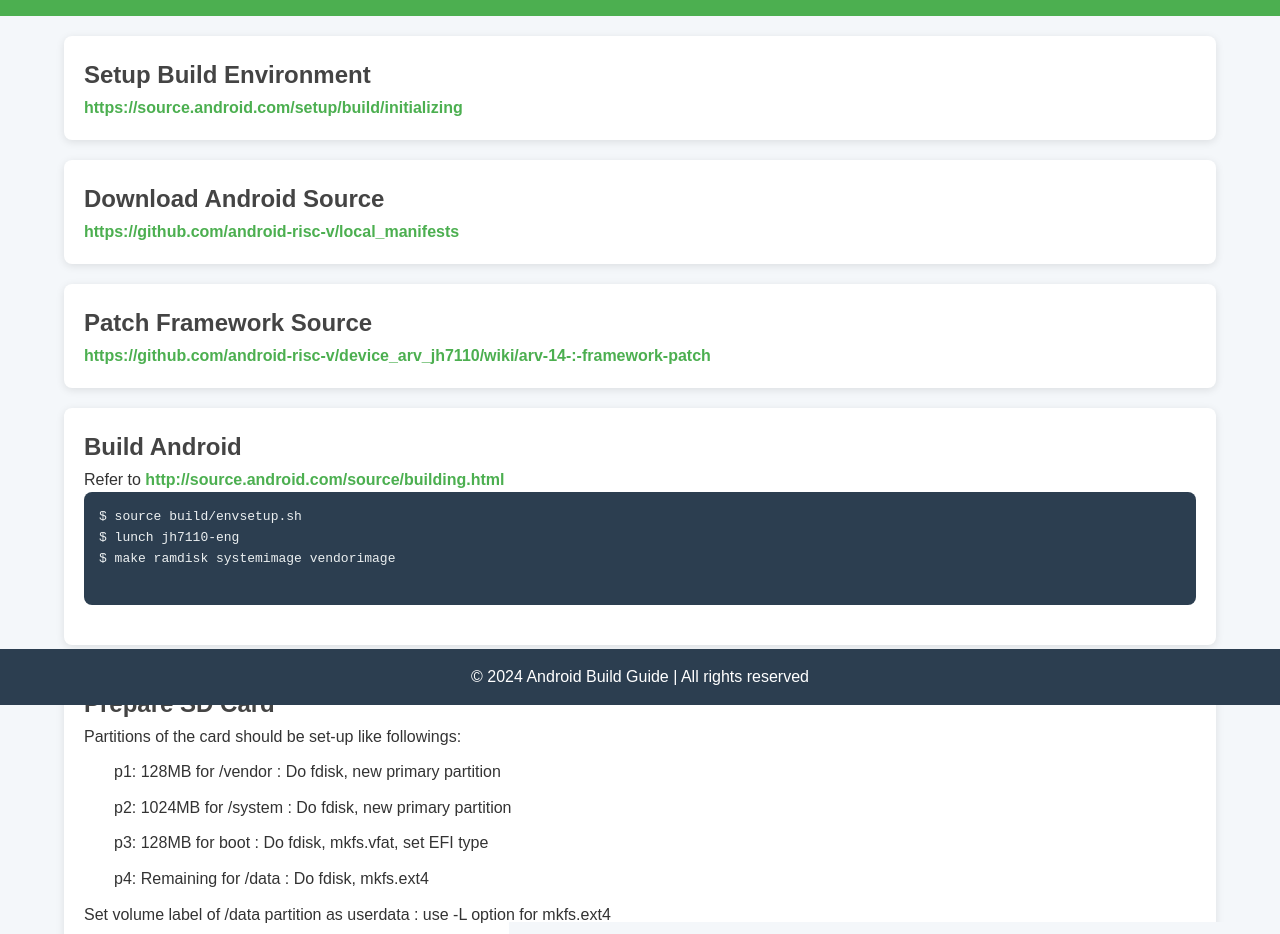
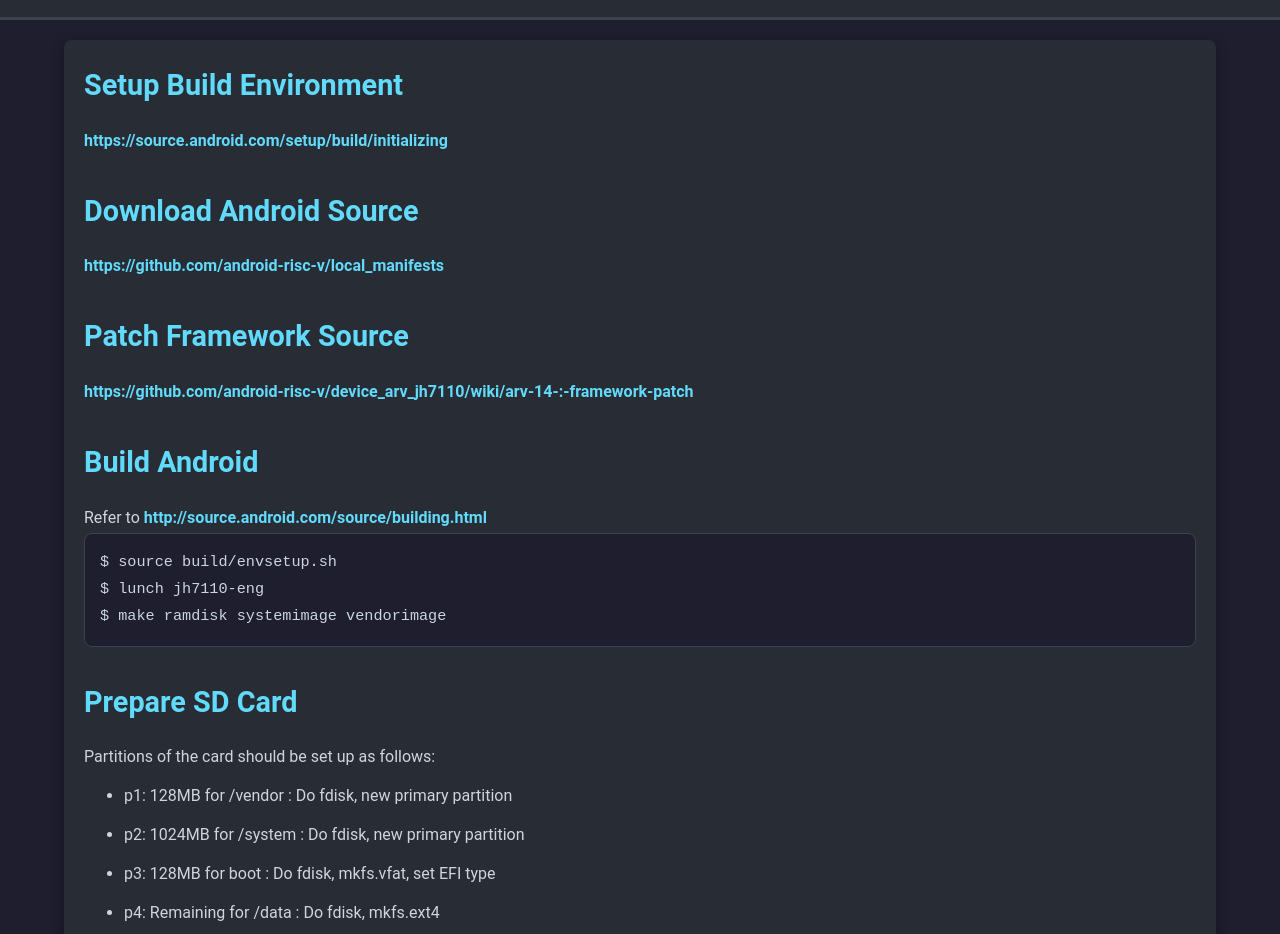
Before and after one commit to dnguyenhoang/dnguyenhoang.github.io, a plain HTML site: page index.html in a window 1280 px wide. Shown: the part 95-1029 px from the top of the page. Drawn offline with Linux system fonts and the light colour scheme.

Commit message:
Update index.html

```diff
--- a/index.html
+++ b/index.html
@@ -13,34 +13,34 @@
         }
 
         body {
-            font-family: 'Arial', sans-serif;
-            background-color: #f4f7fa;
-            color: #333;
-            line-height: 1.6;
+            font-family: 'Roboto', Arial, sans-serif;
+            background-color: #1e1e2f;
+            color: #d1d5db;
+            line-height: 1.8;
             margin: 0;
             padding: 0;
         }
 
         header {
-            background-color: #4CAF50;
-            color: white;
+            background-color: #282c34;
+            color: #61dafb;
             padding: 20px;
             text-align: center;
+            border-bottom: 3px solid #3d414d;
         }
 
         h1 {
-            font-size: 2rem;
-            margin-bottom: 20px;
-            color: #333;
+            font-size: 2.5rem;
         }
 
         h2 {
-            font-size: 1.5rem;
-            color: #444;
+            font-size: 1.8rem;
+            color: #61dafb;
+            margin-bottom: 15px;
         }
 
         a {
-            color: #4CAF50;
+            color: #61dafb;
             text-decoration: none;
             font-weight: bold;
         }
@@ -53,49 +53,49 @@
             width: 90%;
             max-width: 1200px;
             margin: 20px auto;
+            padding: 20px;
+            background-color: #282c34;
+            border-radius: 8px;
+            box-shadow: 0 4px 12px rgba(0, 0, 0, 0.4);
         }
 
         .content-section {
-            background-color: #fff;
-            border-radius: 8px;
-            box-shadow: 0 2px 8px rgba(0, 0, 0, 0.1);
-            padding: 20px;
-            margin-bottom: 20px;
+            margin-bottom: 30px;
         }
 
         .content-section ul {
-            list-style-type: none;
-            margin-left: 20px;
+            list-style-type: disc;
+            margin-left: 40px;
+            color: #d1d5db;
         }
 
         .content-section ul li {
             margin: 10px 0;
-            padding-left: 10px;
         }
 
         .code-block {
-            background-color: #2c3e50;
-            color: #ecf0f1;
+            background-color: #1e1e2f;
+            color: #cbd5e1;
+            border: 1px solid #3d414d;
+            border-radius: 8px;
             padding: 15px;
-            border-radius: 8px;
             font-family: 'Courier New', Courier, monospace;
-            margin-bottom: 20px;
+            font-size: 0.95rem;
             overflow-x: auto;
         }
 
-        .code-block code {
+        .code-block pre {
             white-space: pre-wrap;
             word-wrap: break-word;
         }
 
         footer {
-            background-color: #2c3e50;
-            color: white;
+            background-color: #282c34;
+            color: #61dafb;
             text-align: center;
-            padding: 15px 0;
-            position: fixed;
-            width: 100%;
-            bottom: 0;
+            padding: 15px;
+            margin-top: 40px;
+            border-top: 3px solid #3d414d;
         }
     </style>
 </head>
@@ -126,34 +126,30 @@
         <h2>Build Android</h2>
         <p>Refer to <a href="http://source.android.com/source/building.html" target="_blank">http://source.android.com/source/building.html</a></p>
         <div class="code-block">
-            <pre>
-$ source build/envsetup.sh
+            <pre>$ source build/envsetup.sh
 $ lunch jh7110-eng
-$ make ramdisk systemimage vendorimage
-            </pre>
+$ make ramdisk systemimage vendorimage</pre>
         </div>
     </div>
 
     <div class="content-section">
         <h2>Prepare SD Card</h2>
-        <p>Partitions of the card should be set-up like followings:</p>
+        <p>Partitions of the card should be set up as follows:</p>
         <ul>
             <li>p1: 128MB for /vendor : Do fdisk, new primary partition</li>
             <li>p2: 1024MB for /system : Do fdisk, new primary partition</li>
             <li>p3: 128MB for boot : Do fdisk, mkfs.vfat, set EFI type</li>
             <li>p4: Remaining for /data : Do fdisk, mkfs.ext4</li>
         </ul>
-        <p>Set volume label of /data partition as userdata : use -L option for mkfs.ext4</p>
+        <p>Set volume label of /data partition as userdata: use -L option for mkfs.ext4</p>
     </div>
 
     <div class="content-section">
         <h2>Write System & Vendor Partition</h2>
         <div class="code-block">
-            <pre>
-$ cd out/target/product/jh7110
-$ sudo dd if=vendor.img of=/dev/&lt;p1&gt; bs=1M
-$ sudo dd if=system.img of=/dev/&lt;p2&gt; bs=1M
-            </pre>
+            <pre>$ cd out/target/product/jh7110
+$ sudo dd if=vendor.img of=/dev/<p1> bs=1M
+$ sudo dd if=system.img of=/dev/<p2> bs=1M</pre>
         </div>
     </div>
 
@@ -168,40 +164,30 @@
 
         <h3>Install Cross-Compiler</h3>
         <div class="code-block">
-            <pre>
-$ sudo apt install gcc-riscv64-linux-gnu
-            </pre>
+            <pre>$ sudo apt install gcc-riscv64-linux-gnu</pre>
         </div>
 
         <h3>Git Clone Kernel Source</h3>
-        <div class="code-block">
-            <pre>
-$ git clone https://github.com/android-risc-v/kernel_arv
-            </pre>
-        </div>
+        <p><a href="https://github.com/android-risc-v/kernel_arv" target="_blank">https://github.com/android-risc-v/kernel_arv</a></p>
 
         <h3>Build the Kernel</h3>
         <div class="code-block">
-            <pre>
-$ ARCH=riscv scripts/kconfig/merge_config.sh arch/riscv/configs/defconfig kernel/configs/android-base.config kernel/configs/android-recommended.config
-$ ARCH=riscv CROSS_COMPILE=riscv64-linux-gnu- make Image.gz starfive/jh7110-starfive-visionfive-2-v1.2a.dtb
-            </pre>
+            <pre>$ ARCH=riscv scripts/kconfig/merge_config.sh arch/riscv/configs/defconfig kernel/configs/android-base.config kernel/configs/android-recommended.config
+$ ARCH=riscv CROSS_COMPILE=riscv64-linux-gnu- make Image.gz starfive/jh7110-starfive-visionfive-2-v1.2a.dtb</pre>
         </div>
     </div>
 
     <div class="content-section">
         <h2>Copy Kernel Binaries to Boot Partition</h2>
         <div class="code-block">
-            <pre>
-&lt;kernel directory&gt;/arch/riscv/boot/Image.gz to p3:/
-&lt;kernel directory&gt;/arch/riscv/boot/dts/starfive/jh7110-starfive-visionfive-2-v1.2a.dtb to p3:/dtbs/starfive/
-            </pre>
+            <pre>&lt;kernel directory&gt;/arch/riscv/boot/Image.gz to p3:/
+&lt;kernel directory&gt;/arch/riscv/boot/dts/starfive/jh7110-starfive-visionfive-2-v1.2a.dtb to p3:/dtbs/starfive/</pre>
         </div>
     </div>
 
     <div class="content-section">
-        <p>Use -j[n] option for make command, if build host has a good number of CPU cores.</p>
-        <p>Connect USB keyboard before power-up the board, at least one input device should exist.</p>
+        <p>Use -j[n] option for make command if the build host has a good number of CPU cores.</p>
+        <p>Connect a USB keyboard before powering up the board, as at least one input device should exist.</p>
     </div>
 
     <div class="content-section">
```
